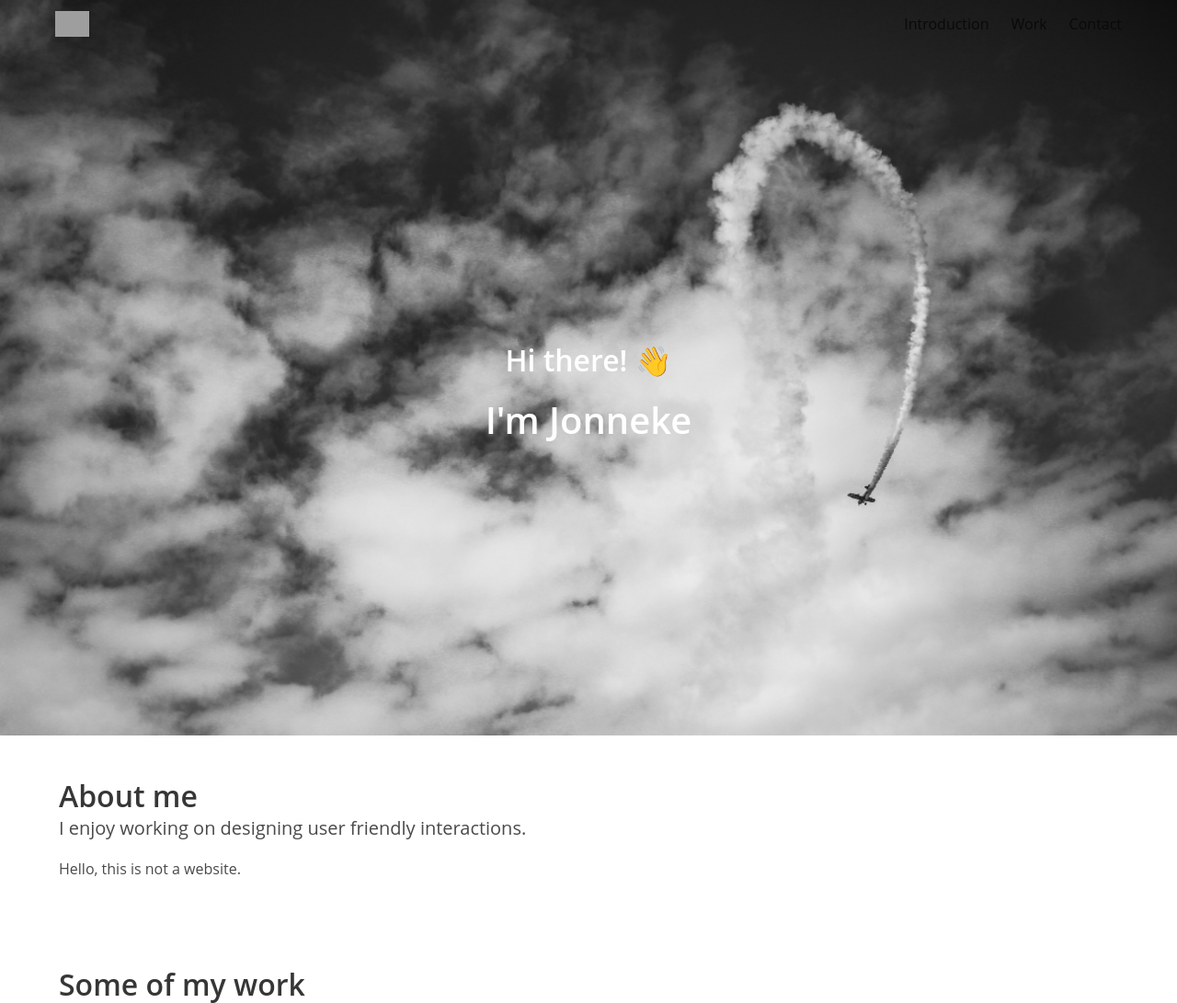
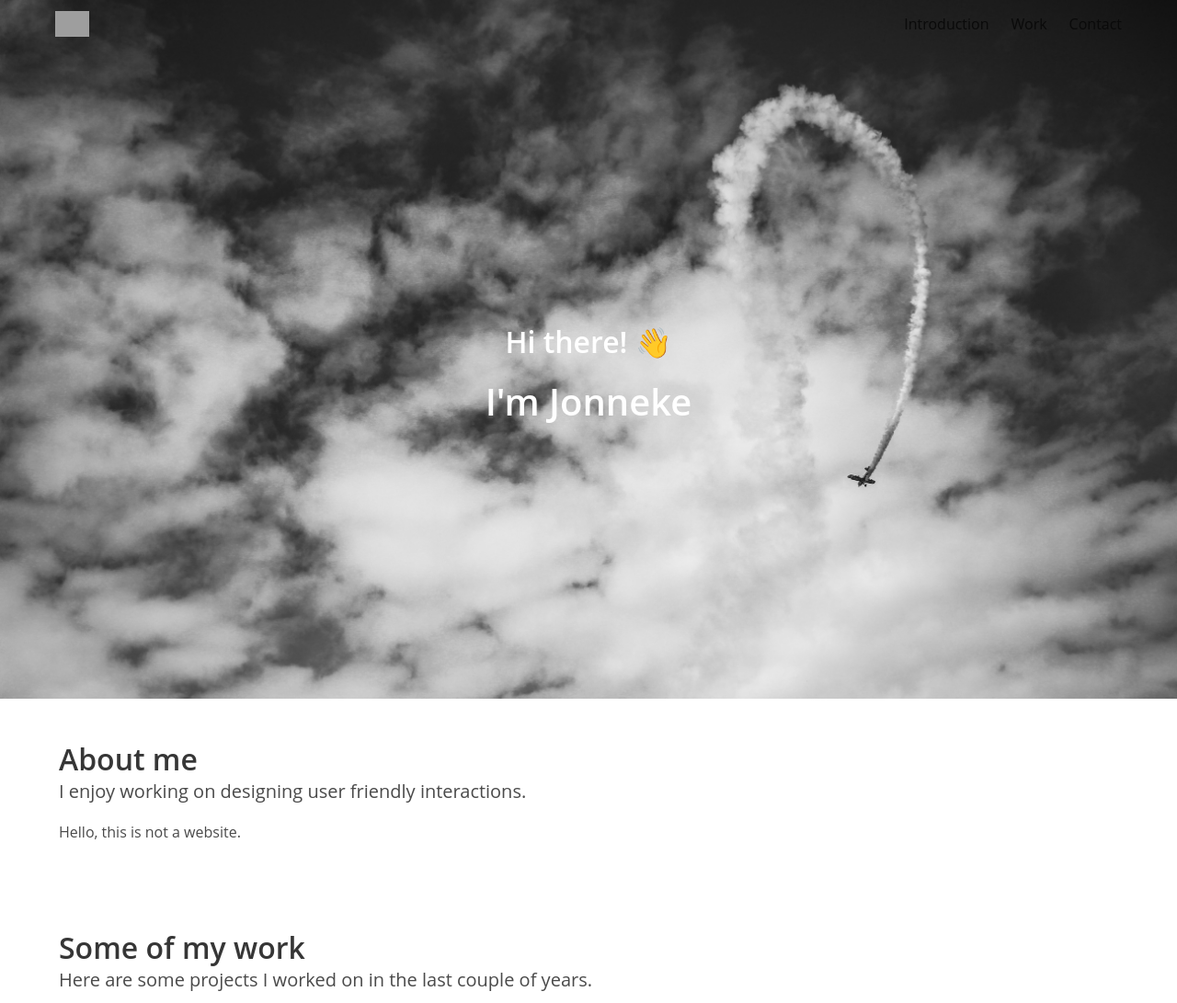
Before and after one commit to bramtenhove/jonneketenhove.nl, a PHP site: page / in a window 1280 px wide. Shown: the top 1091 px of the page at 92% size. Run offline with PHP 8.4, Linux system fonts and the light colour scheme; some libraries are stand-ins or nearby versions; grey boxes are pictures that could not be loaded.

Commit message:
Add almost full height for header

```diff
--- a/assets/scss/_common.scss
+++ b/assets/scss/_common.scss
@@ -17,3 +17,8 @@
   height: .1rem;
   margin: 2rem 0;
 }
+
+.hero.is-almost-fullheight {
+  @extend .is-fullheight;
+  min-height: 95vh;
+}
--- a/templates/header.twig
+++ b/templates/header.twig
@@ -1,5 +1,5 @@
 {% block header %}
-    <section id="front-header" class="hero is-fullheight">
+    <section id="front-header" class="hero is-almost-fullheight">
         <!-- Hero head: will stick at the top -->
         <div class="hero-head">
             <header class="navbar">
```
Also changed, not shown: public/assets/css/app.css, public/assets/js/alert.js, public/assets/js/app.js, public/assets/js/navigation.js.
